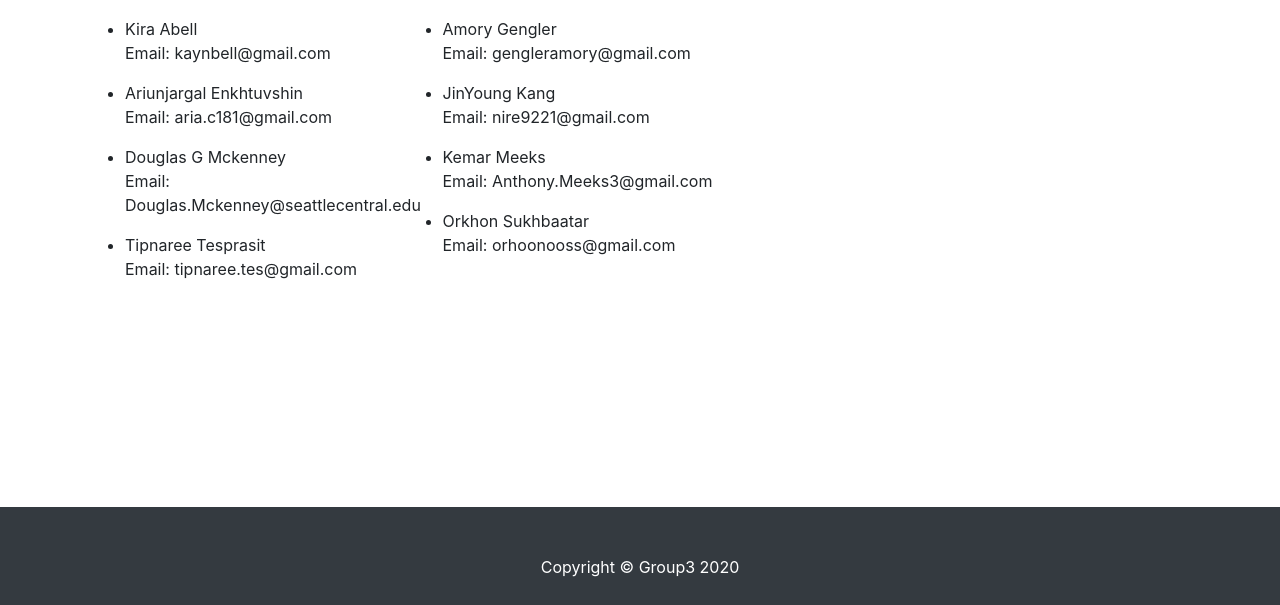
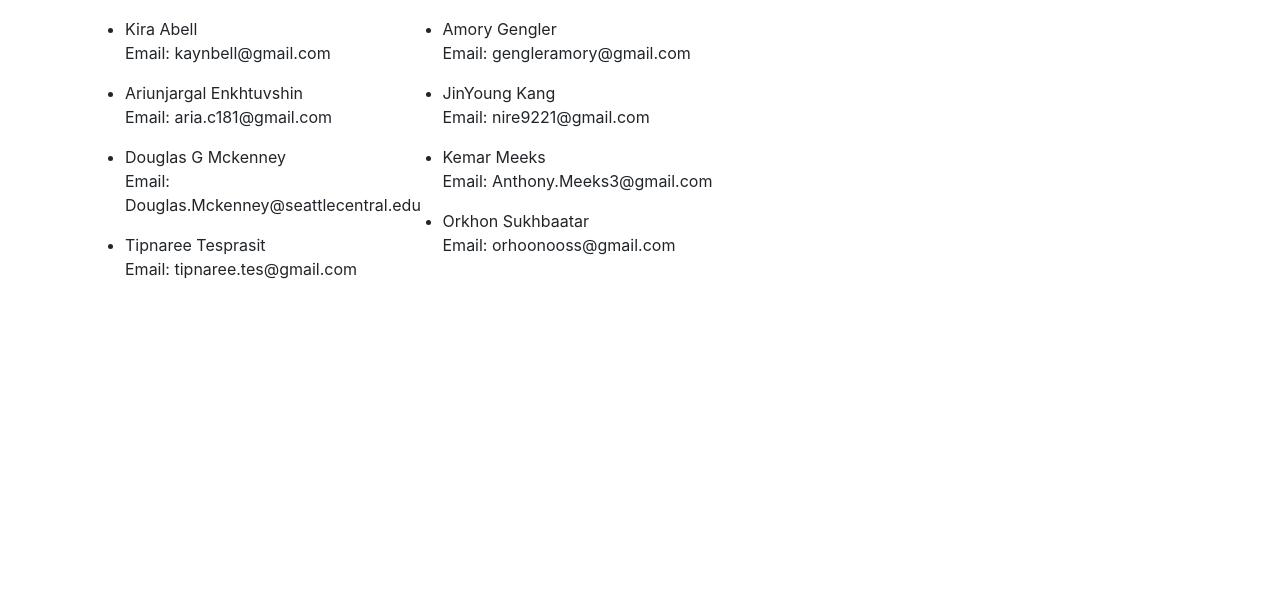
Before and after one commit to meeks21/g3-final, a website: page contact.html in a window 1280 px wide. Shown: the part 195-800 px from the top of the page. Drawn offline with Linux system fonts and the light colour scheme.

Commit message:
Update small-business.css

```diff
--- a/css/small-business.css
+++ b/css/small-business.css
@@ -10,7 +10,7 @@ body {
 main {
 margin-bottom: 100px;
 margin-top: 50px;
-height: 400px;
+height: 940px;
 }
 h2 {
 margin-bottom: 20px;
```
